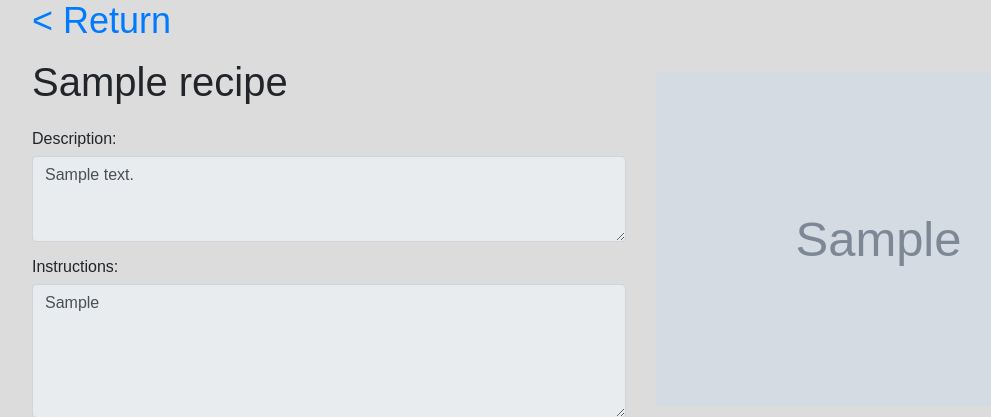
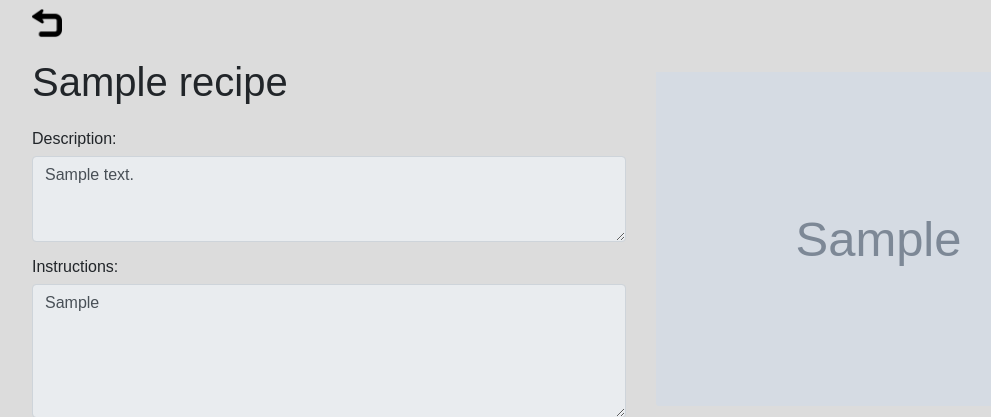
Before and after one commit to Zmrihawy/ProgramvareUtvikling, a Django app: page /recipe_offline/1/ in a window 1280 px wide. Shown: the part 100-517 px from the top of the page, without its empty margins (31-1022 px from the left). Run offline with Django 3.2, Linux system fonts and the light colour scheme; a user stored in the database is signed in; tables that the repository leaves empty hold one stand-in row (values such as "Sample post"); grey boxes marked "Sample" are stand-in pictures; parts of the project's set-up code (start-up, migrations or seed data) failed here and were passed over; some libraries are stand-ins or nearby versions.

Commit message:
fixed return button

```diff
--- a/chefsApprentice/recipe/templates/recipe/recipe_detail_offline.html
+++ b/chefsApprentice/recipe/templates/recipe/recipe_detail_offline.html
@@ -6,7 +6,7 @@ Recipe detail | {{ recipe.name }}
 {% block content %}
 <div class = "row ml-5">
     <div class="col-sm">
-    <p style="font-size:36px"><a href="{{request.META.HTTP_REFERER}}"><span style='font-size:36px;'>&#60;</span> Return</a></p>
+    <p style="font-size:36px"><a href="{{request.META.HTTP_REFERER}}"><img src="{% static "browse/images/return.png" %}" style="width:30px"></a></p>
         <h1>{{ object.name }}
 </h1>
         <label class="mt-3" for="description">Description:</label>
```
